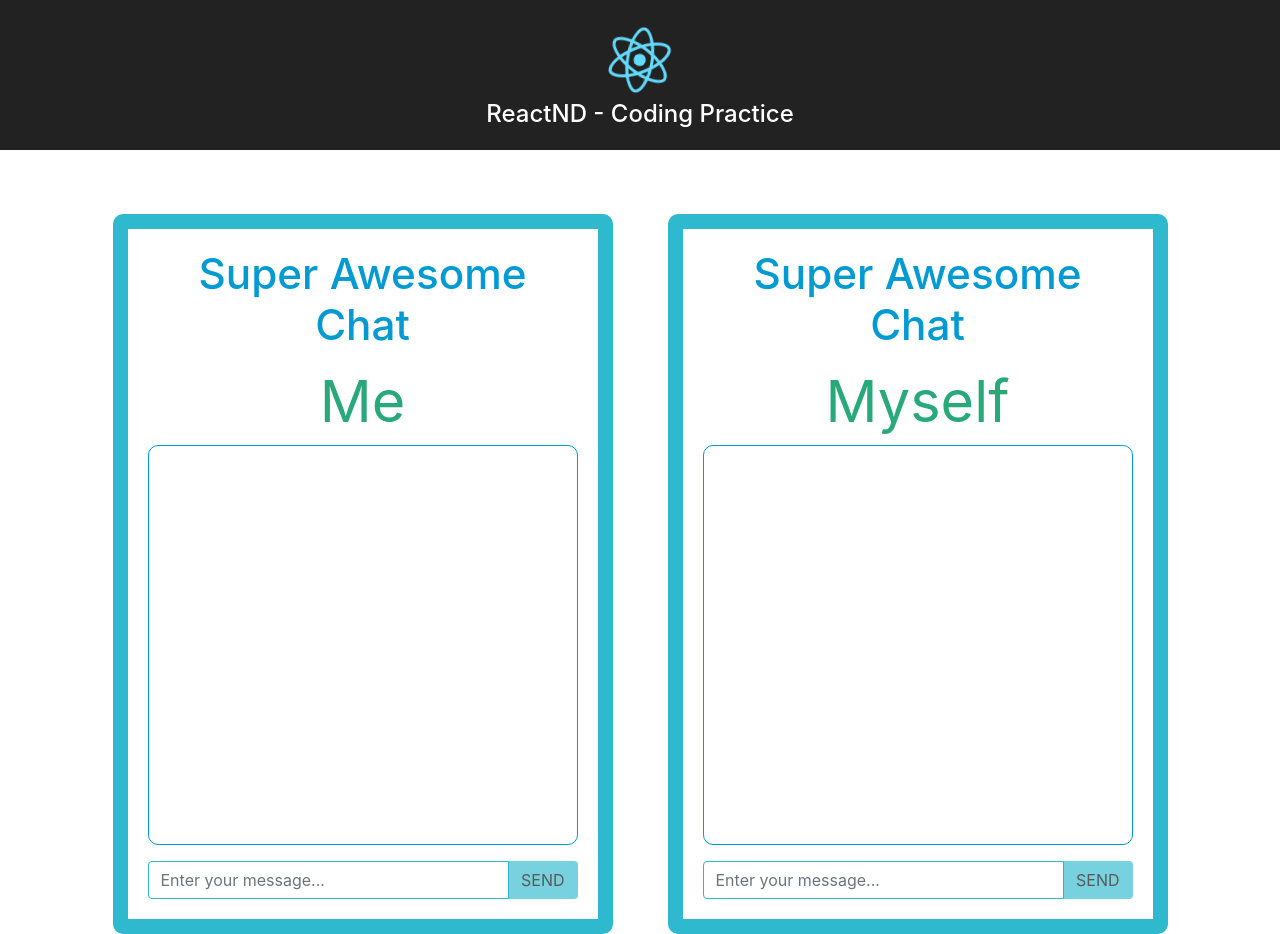
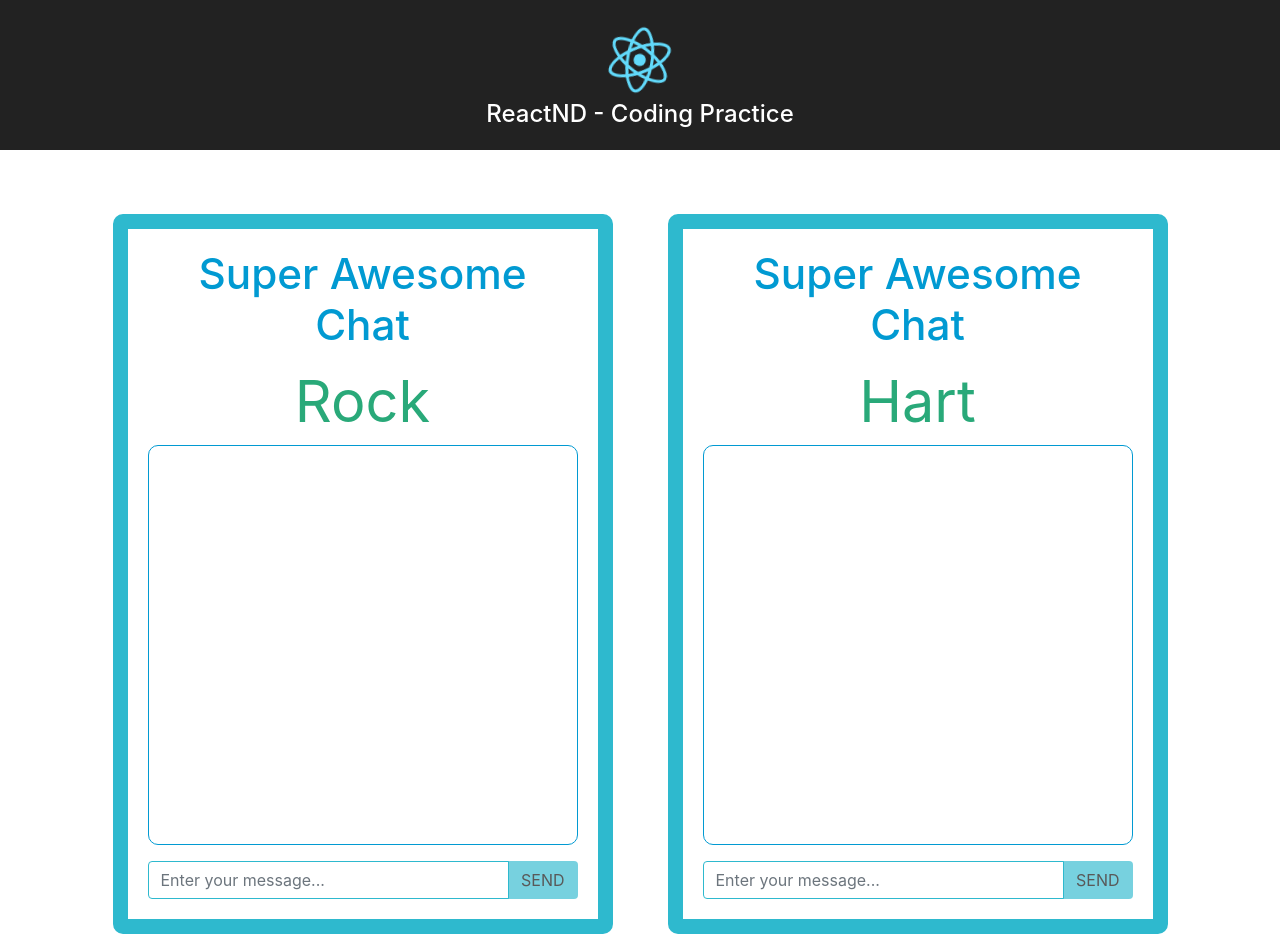
Before and after one commit to yushanwebdev/chat-app, a React (Create React App) app: page / in a window 1280 px wide. Built offline with nearby package versions, Linux system fonts and the light colour scheme.

Commit message:
feat: Update the names of two chat windows

```diff
--- a/src/App.js
+++ b/src/App.js
@@ -4,7 +4,7 @@ import '../node_modules/bootstrap/dist/css/bootstrap.css';
 import './App.css';
 import ChatWindow from './ChatWindow';
 
-const users = [{ username: 'Me' }, { username: 'Myself' }];
+const users = [{ username: 'Rock' }, { username: 'Hart' }];
 
 class App extends Component {
   state = {
```
